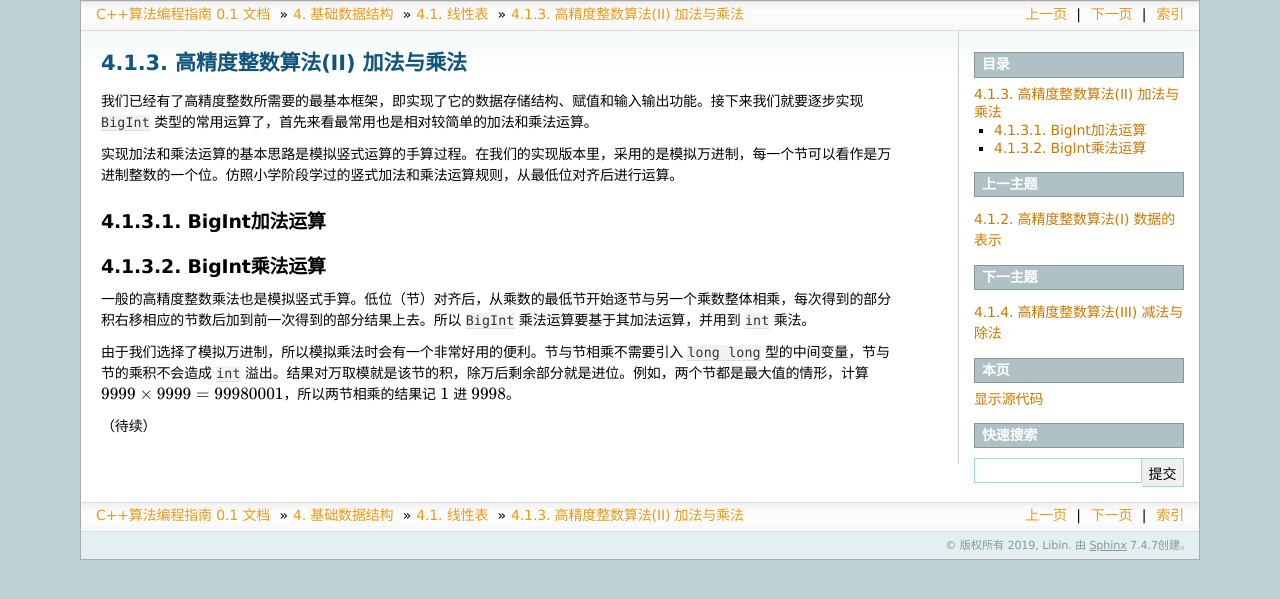
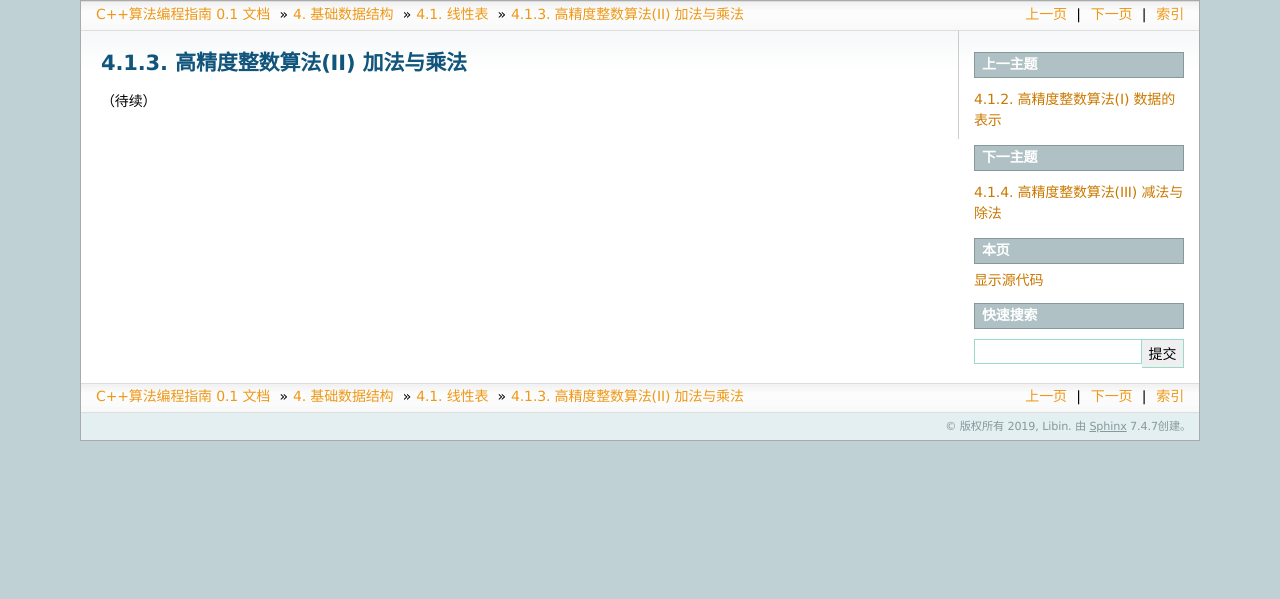
Before and after one commit to majorli/algo_guide, a Sphinx documentation site: the page built from source/ch03/sec01/313_big_int_2.rst, in a window 1280 px wide. Shown: the top 599 px of the page. Built offline with Sphinx 7.4.7, drawn with Linux system fonts in a browser that asks for light colours; formulas are drawn with MathJax 3.

Commit message:
20191225_2238

```diff
--- a/source/ch03/sec01/313_big_int_2.rst
+++ b/source/ch03/sec01/313_big_int_2.rst
@@ -1,24 +1,5 @@
 高精度整数算法(II) 加法与乘法
 ++++++++++++++++++++++++++++++++++++++++++
-
-我们已经有了高精度整数所需要的最基本框架，即实现了它的数据存储结构、赋值和输入输出功能。接下来我们就要逐步实现 ``BigInt`` 类型的常用运算了，首先来看最常用也是相对较简单的加法和乘法运算。
-
-实现加法和乘法运算的基本思路是模拟竖式运算的手算过程。在我们的实现版本里，采用的是模拟万进制，每一个节可以看作是万进制整数的一个位。仿照小学阶段学过的竖式加法和乘法运算规则，从最低位对齐后进行运算。
-
-
-BigInt加法运算
-^^^^^^^^^^^^^^^^^^^^^^^^^^^^
-
-
-
-
-BigInt乘法运算
-^^^^^^^^^^^^^^^^^^^^^^^^^^^^
-
-一般的高精度整数乘法也是模拟竖式手算。低位（节）对齐后，从乘数的最低节开始逐节与另一个乘数整体相乘，每次得到的部分积右移相应的节数后加到前一次得到的部分结果上去。所以 ``BigInt`` 乘法运算要基于其加法运算，并用到 ``int`` 乘法。
-
-由于我们选择了模拟万进制，所以模拟乘法时会有一个非常好用的便利。节与节相乘不需要引入 ``long long`` 型的中间变量，节与节的乘积不会造成 ``int`` 溢出。结果对万取模就是该节的积，除万后剩余部分就是进位。例如，两个节都是最大值的情形，计算 :math:`9999\times9999=99980001`，所以两节相乘的结果记 :math:`1` 进 :math:`9998`。
-
 
 
 
```
